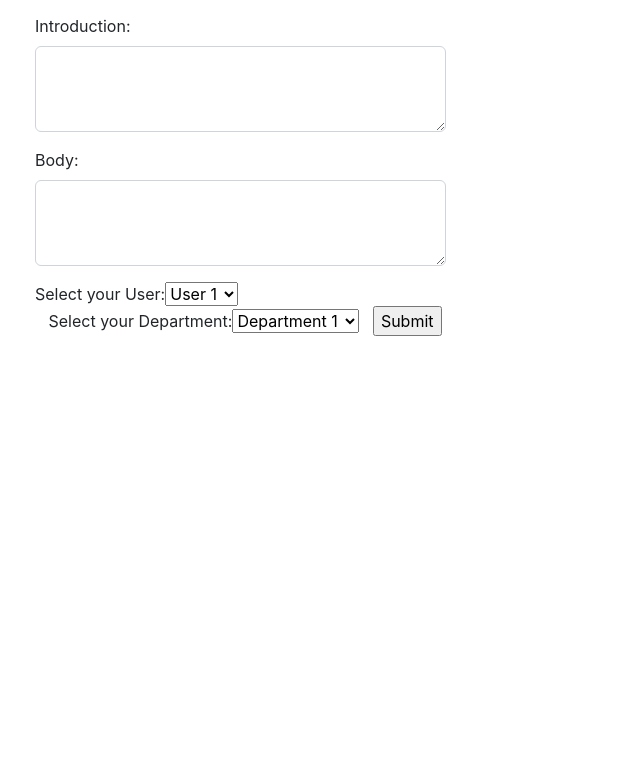
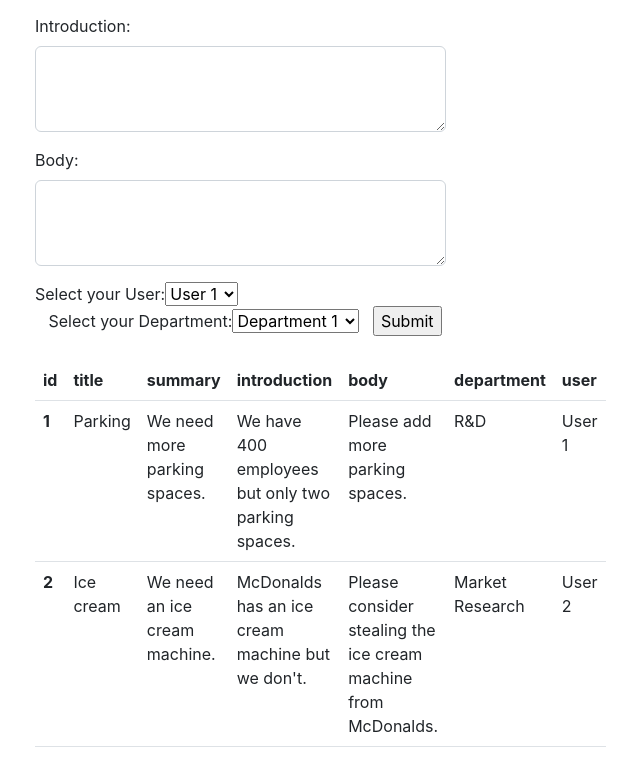
Before and after one commit to sonAndrew/WeSchedule, a React (Create React App) app: page /reports in a window 1280 px wide. Shown: the part 243-1006 px from the top of the page, without its empty margins (291-931 px from the left). Before the commit the page ends 800 px from the top, so only its background shows below. Built offline with nearby package versions, Linux system fonts and the light colour scheme.

Commit message:
Added a table for reports w/ examples

```diff
--- a/src/Pages/WeSchedule/Reports/Reports.js
+++ b/src/Pages/WeSchedule/Reports/Reports.js
@@ -1,5 +1,6 @@
 import React from 'react';
 import { ReportForm } from './ReportForm';
+import { ReportsTable } from './ReportsTable';
 
 // Todo
 // this page allows users to see and create reports
@@ -9,6 +10,10 @@ import { ReportForm } from './ReportForm';
 
 export const Reports = () => {
     return (
-        <ReportForm />
+        <div>
+            <ReportForm />
+            <br/>
+            <ReportsTable />
+        </div>
     )
 }
--- a/src/Pages/WeSchedule/Reports/ReportsTable.js
+++ b/src/Pages/WeSchedule/Reports/ReportsTable.js
@@ -3,3 +3,44 @@
 // use dummy data
 // the table takes:
 // id, title, summary, introduction, body, department and user
+import React from 'react';
+
+export const ReportsTable = () => {
+
+    return (
+        <table class="table">
+            <thead>
+                <tr>
+                    <th scope="col">id</th>
+                    <th scope="col">title</th>
+                    <th scope="col">summary</th>
+                    <th scope="col">introduction</th>
+                    <th scope="col">body</th>
+                    <th scope="col">department</th>
+                    <th scope="col">user</th>
+                </tr>
+            </thead>
+            <tbody>
+                <tr>
+                    <th scope="row">1</th>
+                    <td>Parking</td>
+                    <td>We need more parking spaces.</td>
+                    <td>We have 400 employees but only two parking spaces.</td>
+                    <td>Please add more parking spaces.</td>
+                    <td>R&D</td>
+                    <td>User 1</td>
+                </tr>
+                <tr>
+                    <th scope="row">2</th>
+                    <td>Ice cream</td>
+                    <td>We need an ice cream machine.</td>
+                    <td>McDonalds has an ice cream machine but we don't.</td>
+                    <td>Please consider stealing the ice cream machine from McDonalds.</td>
+                    <td>Market Research</td>
+                    <td>User 2</td>
+                </tr>
+            </tbody>
+        </table>
+    );
+
+}
```
